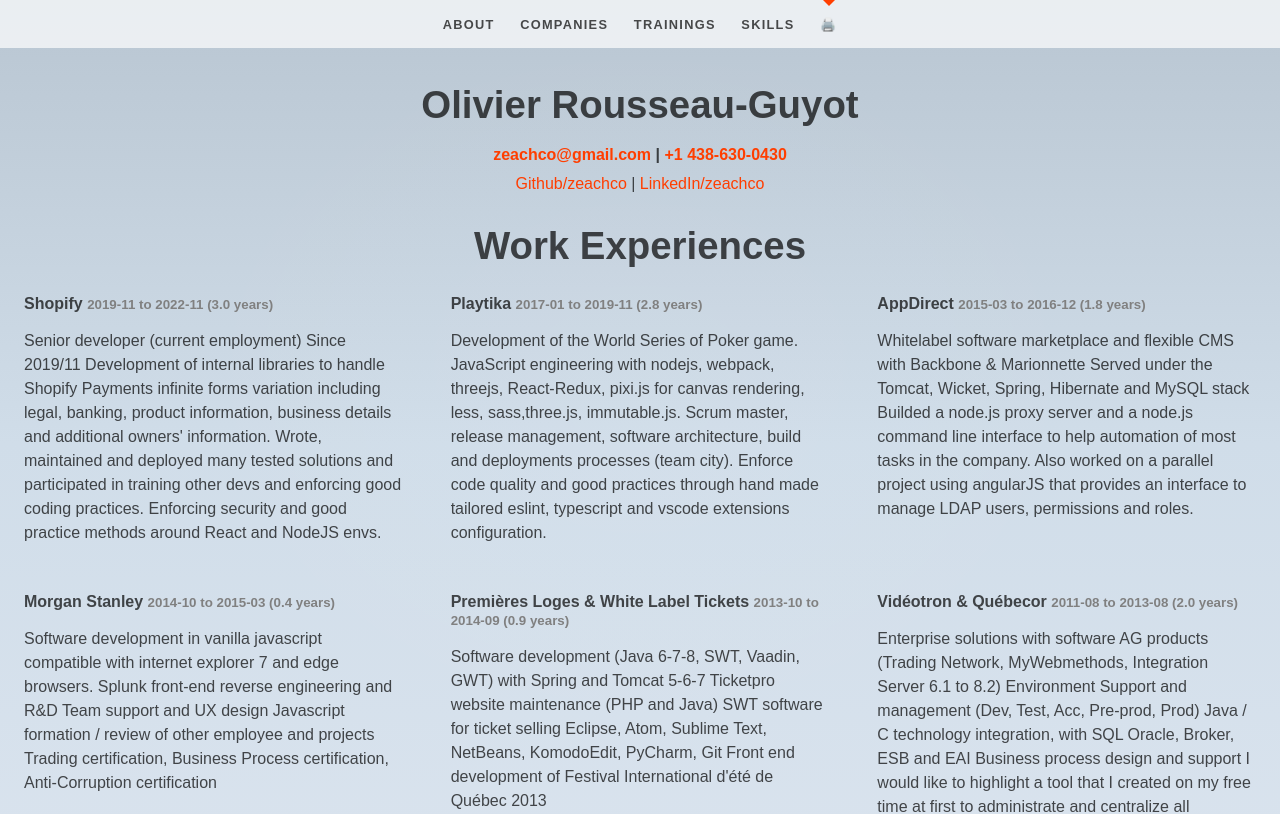
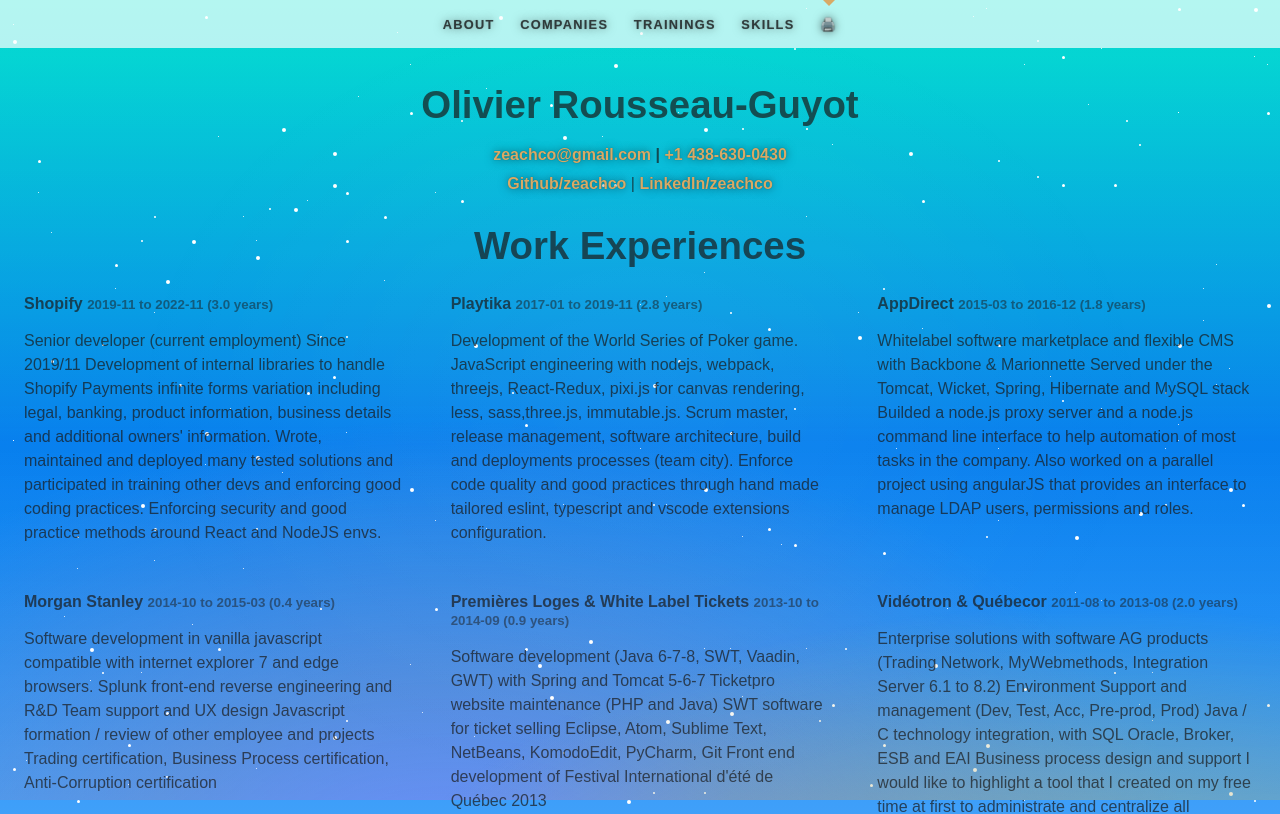
Before and after one commit to zeachco/zeachco.github.io, a SvelteKit app: page /print in a window 1280 px wide. Shown: the top 814 px of the page. Built offline with nearby package versions, Linux system fonts and the light colour scheme.

Commit message:
🎨 cheap star design

```diff
--- a/src/app.css
+++ b/src/app.css
@@ -5,11 +5,12 @@
 		Cantarell, 'Open Sans', 'Helvetica Neue', sans-serif;
 	--font-mono: 'Fira Mono', monospace;
 	--pure-white: #ffffff;
-	--primary-color: #b9c6d2;
-	--secondary-color: #d0dde9;
-	--tertiary-color: #edf0f8;
-	--accent-color: #ff3e00;
-	--heading-color: rgba(0, 0, 0, 0.7);
+	--primary-color: #00ffea;
+	--secondary-color: #0088ff;
+	--tertiary-color: #664e9433;
+	--accent-color: rgb(216, 170, 102);
+	--heading-color: hsla(0, 0%, 10%, 0.7);
+	--heading-info: hsla(0, 0%, 10%, 0.5);
 	--text-color: #444444;
 	--background-without-opacity: rgba(255, 255, 255, 0.7);
 	--column-width: 42rem;
@@ -64,10 +65,14 @@
 a {
 	color: var(--accent-color);
 	text-decoration: none;
+	text-shadow: 0 0 1px #0006, 0 0 10px #0008;
+	font-weight: 900;
+	transition: all 0.6s;
 }
 
 a:hover {
 	text-decoration: underline;
+	text-shadow: 0 0 2px #ff86;
 }
 
 h1 {
@@ -146,7 +151,7 @@
 }
 
 small {
-	color: gray;
+	color: var(--heading-info);
 }
 
 @media print {
@@ -156,3 +161,49 @@
 		page-break-before: always;
 	}
 }
+
+.star1,
+.star2,
+.star3,
+.star4,
+.star5,
+.star6 {
+	z-index: -9997;
+	/* position: fixed; */
+}
+
+.star1 {
+	animation: 3s linear 1s infinite alternate twinkle;
+}
+
+.star2 {
+	animation: 4s linear 0s infinite alternate twinkle;
+}
+
+.star3 {
+	animation: 3.5s linear 0.5s infinite alternate twinkle;
+}
+
+.star4 {
+	animation: 1.25s linear 1.5s infinite alternate twinkle;
+}
+
+.star5 {
+	animation: 4s linear 2s infinite alternate twinkle;
+}
+
+.star6 {
+	animation: 2.5s linear 1s infinite alternate twinkle;
+}
+
+@keyframes twinkle {
+	0% {
+		opacity: 1;
+	}
+	50% {
+		opacity: 0;
+	}
+	100% {
+		opacity: 1;
+	}
+}
--- /dev/null
+++ b/src/lib/components/Background/Background.svelte
@@ -0,0 +1,92 @@
+<script lang="ts">
+	import { onMount, onDestroy } from 'svelte';
+
+	const sizes = [1, 1, 2, 3, 4];
+
+	function randomPosition(min = 1, max = 100) {
+		return Math.floor(Math.random() * (max - min + 1)) + min;
+	}
+
+	interface Star {
+		left: number;
+		top: number;
+		size: number;
+		className: string;
+	}
+
+	$: stars = [] as Star[];
+
+	onMount(() => {
+		stars = [];
+		const total = window.innerWidth / 6;
+		for (let i = 0; i < total; i++) {
+			const top = randomPosition();
+			const left = randomPosition();
+			const random = Math.floor(Math.random() * sizes.length);
+			const size = sizes[random];
+			const className = `start${Math.ceil(i / Math.round(total / 6))}`;
+			stars.push({ left, top, size, className });
+		}
+	});
+
+	onDestroy(() => {
+		stars = [];
+	});
+</script>
+
+<div class="light">
+	{#each stars as star}
+		<div
+			class={star.className + ' star-base'}
+			style={`top: ${star.top}%; left: ${star.left}%; height: ${star.size}px; width: ${star.size}px`}
+		/>
+	{/each}
+</div>
+
+<style>
+	.light {
+		background-image: linear-gradient(#1f202322, #42447222, #00000000);
+		position: fixed;
+		z-index: -9998;
+		top: 0;
+		width: 100%;
+		overflow: hidden;
+		height: 100vh;
+	}
+	.star-base {
+		background-color: #fff;
+		border-radius: 50%;
+		position: fixed;
+	}
+
+	.light:after,
+	.light:before {
+		content: '';
+		display: block;
+		position: absolute;
+	}
+	.light:before {
+		width: 120%;
+		height: 120%;
+		top: 40%;
+		left: -25%;
+		background: radial-gradient(
+			48.58% 48.58% at 49.96% 59.07%,
+			#927cff88 0%,
+			rgba(142, 133, 190, 0.4) 43.23%,
+			rgba(59, 61, 70, 0) 100%
+		);
+	}
+	.light:after {
+		width: 120%;
+		height: 100%;
+		top: 65%;
+		left: 25%;
+		background: radial-gradient(
+			48.58% 48.58% at 49.96% 59.07%,
+			#fff38b 0%,
+			rgba(180, 174, 113, 0.45) 38.02%,
+			rgba(59, 61, 70, 0) 100%
+		);
+	}
+</style>
--- a/src/routes/+layout.svelte
+++ b/src/routes/+layout.svelte
@@ -1,6 +1,7 @@
 <script lang="ts">
 	import '../app.css';
 	import Header from '$lib/components/Containers/Header.svelte';
+	import Background from '$lib/components/Background/Background.svelte';
 </script>
 
 <Header />
@@ -8,6 +9,8 @@
 <main>
 	<slot />
 </main>
+
+<Background />
 
 <footer class="no-print">
 	<p>This site is auto-generated</p>
```
